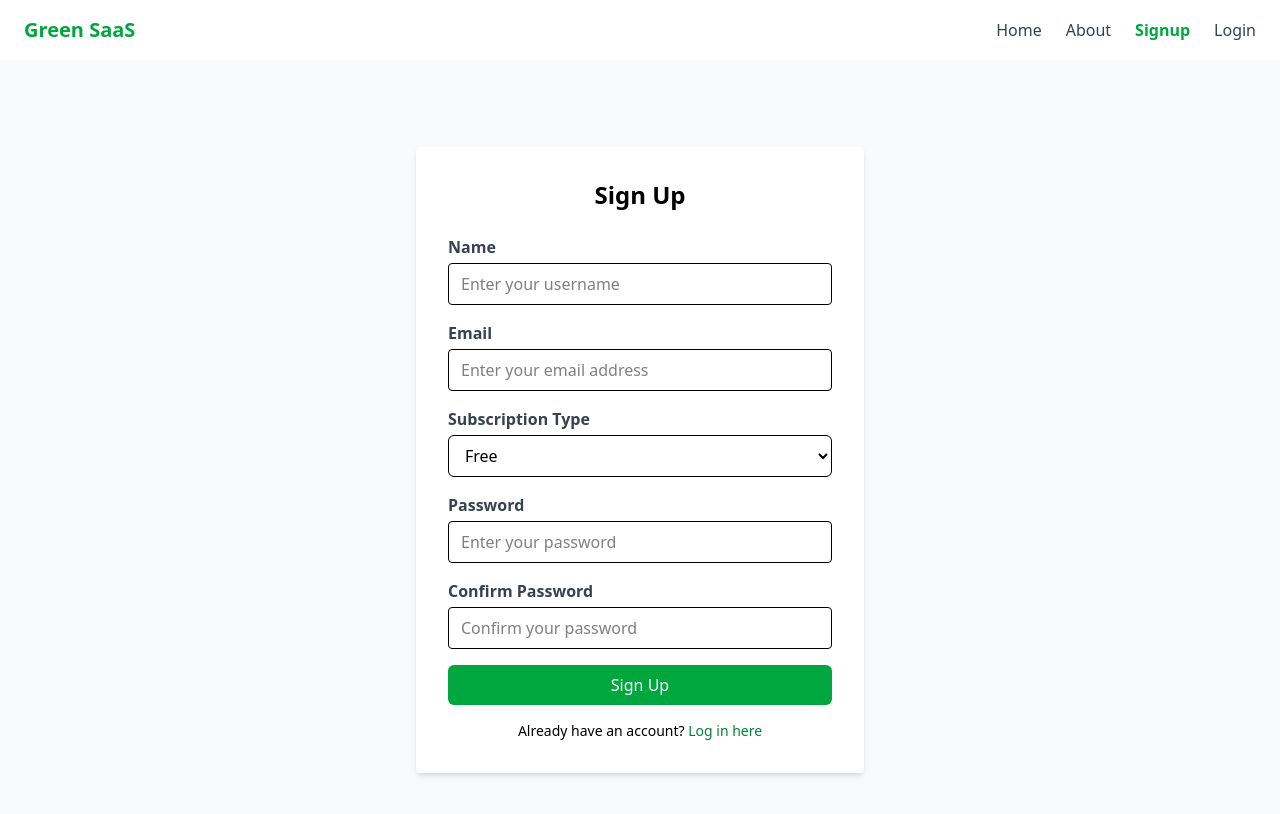
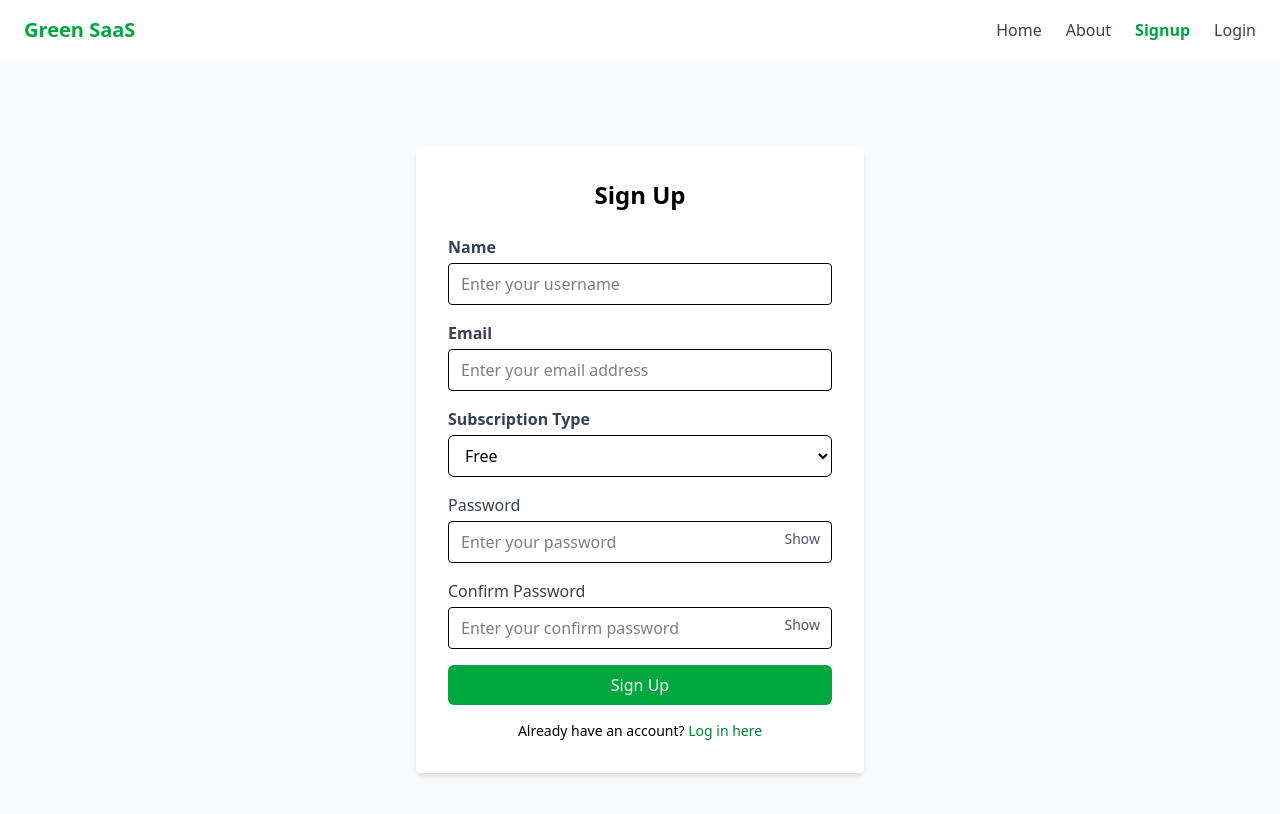
Before and after one commit to PallaviDule/prelaunch-saas, a React (Vite) app in the folder client/: page /signup in a window 1280 px wide. Shown: the top 814 px of the page. Built offline with nearby package versions, Linux system fonts and the light colour scheme.

Commit message:
Refactor: New password field components

```diff
--- a/client/src/components/Login.tsx
+++ b/client/src/components/Login.tsx
@@ -4,6 +4,7 @@ import { loginUser } from '../service/user';
 import { useAuth } from '../context/AuthContext';
 import { validateLoginForm } from '../utils/validation';
 import ErrorMessage from './common/ErrorMessage';
+import PasswordField from './common/PasswordField';
 
 const Login: React.FC = () => {
   const navigate = useNavigate();
@@ -51,17 +52,13 @@ const Login: React.FC = () => {
               className='w-full border px-3 py-2 rounded focus:outline-none focus:ring focus:border-blue-500'
             />
           </div>
-
-          <div>
-            <label className='block text-gray-700 mb-1'>Password</label>
-            <input
-              type='password'
-              value={password}
-              onChange={(e) => setPassword(e.target.value)}
-              required
-              className='w-full border px-3 py-2 rounded focus:outline-none focus:ring focus:border-blue-500'
-            />
-          </div>
+          <PasswordField
+            label="Password"
+            value={password}
+            onChange={(e) => setPassword(e.target.value)}
+            placeholder='Enter your passowrd'
+            required
+          />
           {error && <ErrorMessage message={error}/>}
 
           <button
--- a/client/src/components/SignUpPage.tsx
+++ b/client/src/components/SignUpPage.tsx
@@ -6,6 +6,7 @@ import { useAuth } from '../context/AuthContext';
 import { subscriptionPlans } from '../data/dashboardData';
 import { validateSignupForm } from '../utils/validation';
 import ErrorMessage from './common/ErrorMessage';
+import PasswordField from './common/PasswordField';
 
 const SignUpPage: React.FC = () => {
   const navigate = useNavigate();
@@ -102,28 +103,21 @@ const SignUpPage: React.FC = () => {
               }
             </select>
           </div>
-          <div>
-            <label className='block text-gray-700 mb-1 font-bold'>Password</label>
-            <input
-              type='password'
-              placeholder='Enter your password'
+          <PasswordField
+            label="Password"
             value={password}
             onChange={(e) => setPassword(e.target.value)}
-              className='w-full border px-3 py-2 rounded focus:outline-none focus:ring focus:border-black'
+            placeholder = 'Enter your password'
+            required
           />
-          </div>
-          <div>
-            <label className='block text-gray-700 mb-1 font-bold'>Confirm Password</label>
-            <input
-              type='password'
-              placeholder='Confirm your password'
+          <PasswordField
+            label="Confirm Password"
             value={confirmPassword}
             onChange={(e) => setConfirmPassword(e.target.value)}
-              className='w-full border px-3 py-2 rounded focus:outline-none focus:ring focus:border-black'
+            placeholder = 'Enter your confirm password'
+            required
           />
           {error && <ErrorMessage message={error}/>}
-          </div>
-
           <button
             type='submit'
             disabled={loading}
--- /dev/null
+++ b/client/src/components/common/PasswordField.tsx
@@ -0,0 +1,44 @@
+import React, { useState } from 'react';
+
+interface PasswordFieldProps {
+  label: string;
+  value: string;
+  placeholder: string;
+  onChange: (e: React.ChangeEvent<HTMLInputElement>) => void;
+  required?: boolean;
+}
+
+const PasswordField: React.FC<PasswordFieldProps> = ({
+  label,
+  value,
+  placeholder,
+  onChange,
+  required = false,
+}) => {
+  const [show, setShow] = useState(false);
+
+  return (
+    <div>
+      <label className="block text-gray-700 mb-1">{label}</label>
+      <div className="relative">
+        <input
+          type={show ? 'text' : 'password'}
+          value={value}
+          onChange={onChange}
+          required={required}
+          className="w-full border px-3 py-2 rounded focus:outline-none focus:ring focus:border-blue-500"
+          placeholder={placeholder}
+        />
+        <button
+          type="button"
+          onClick={() => setShow(!show)}
+          className="absolute right-3 top-2 text-sm text-gray-600 hover:text-black"
+        >
+          {show ? 'Hide' : 'Show'}
+        </button>
+      </div>
+    </div>
+  );
+};
+
+export default PasswordField;
```
Also changed, not shown: 1 other file (tests, documents, lock files or other folders). Lines whose indentation alone changed are shown as unchanged.
